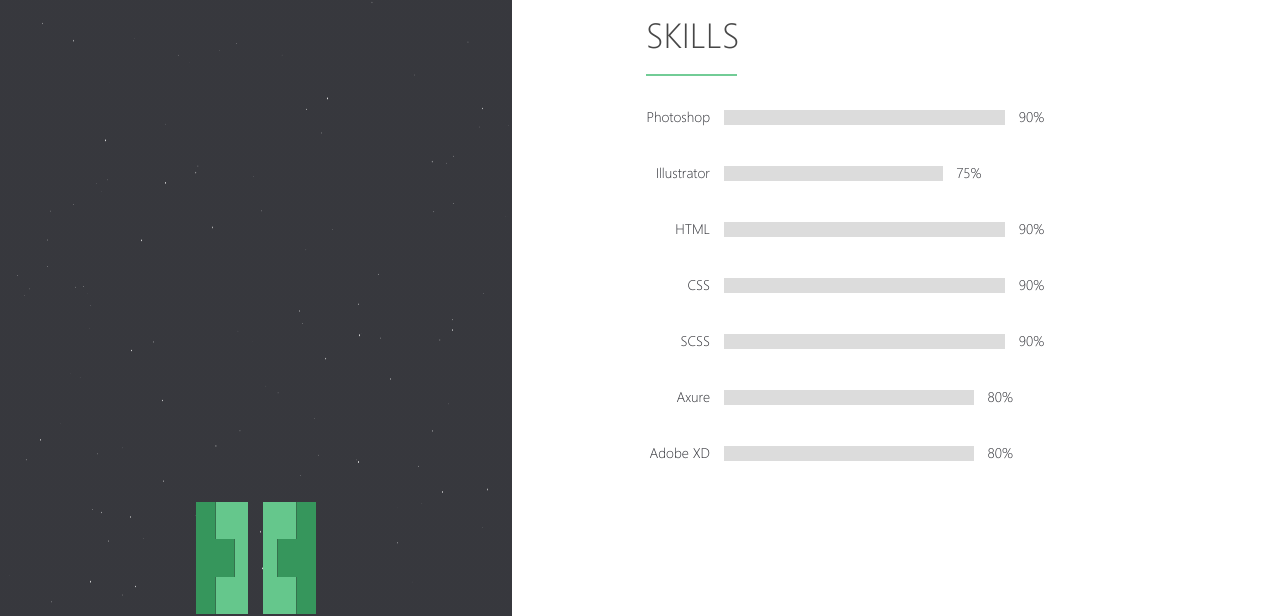
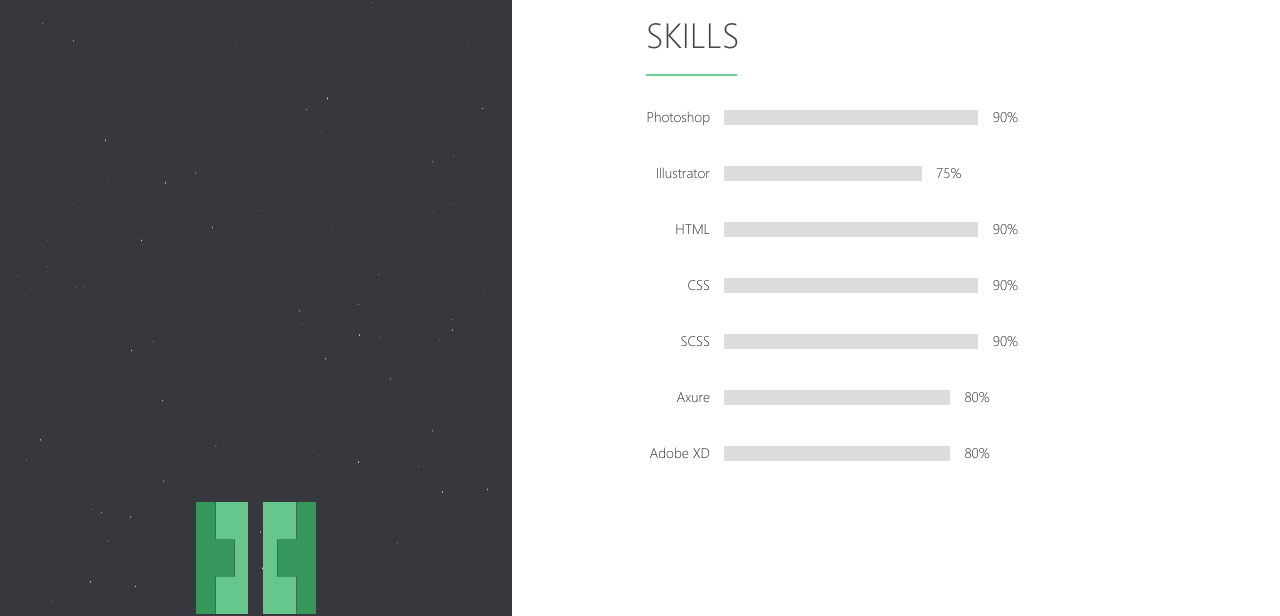
Before and after one commit to mykimdesign/mykimdesign.github.io, a Jekyll site: the page built from index.md, in a window 1280 px wide. Shown: the part 548-1164 px from the top of the page. Built offline with Jekyll 4.4.1, drawn with Linux system fonts in a browser that asks for light colours; our own code applies the rules of GitHub Pages for plain Markdown files.

Commit message:
progress bar

```diff
--- a/assets/_sass/_mykim.scss
+++ b/assets/_sass/_mykim.scss
@@ -20,7 +20,7 @@
 
   .my-skill {
     position: relative;
-    padding: 4px 0 4px 80px;
+    padding: 4px 40px 4px 80px;
 
     li {
       &:first-child {
@@ -31,6 +31,9 @@
     }
 
     .percent {
+      width: 40px;
+      margin-left: -14px;
+      text-align: right;
       opacity: 0;
     }
 
```
Also changed, not shown: 2 other files.
